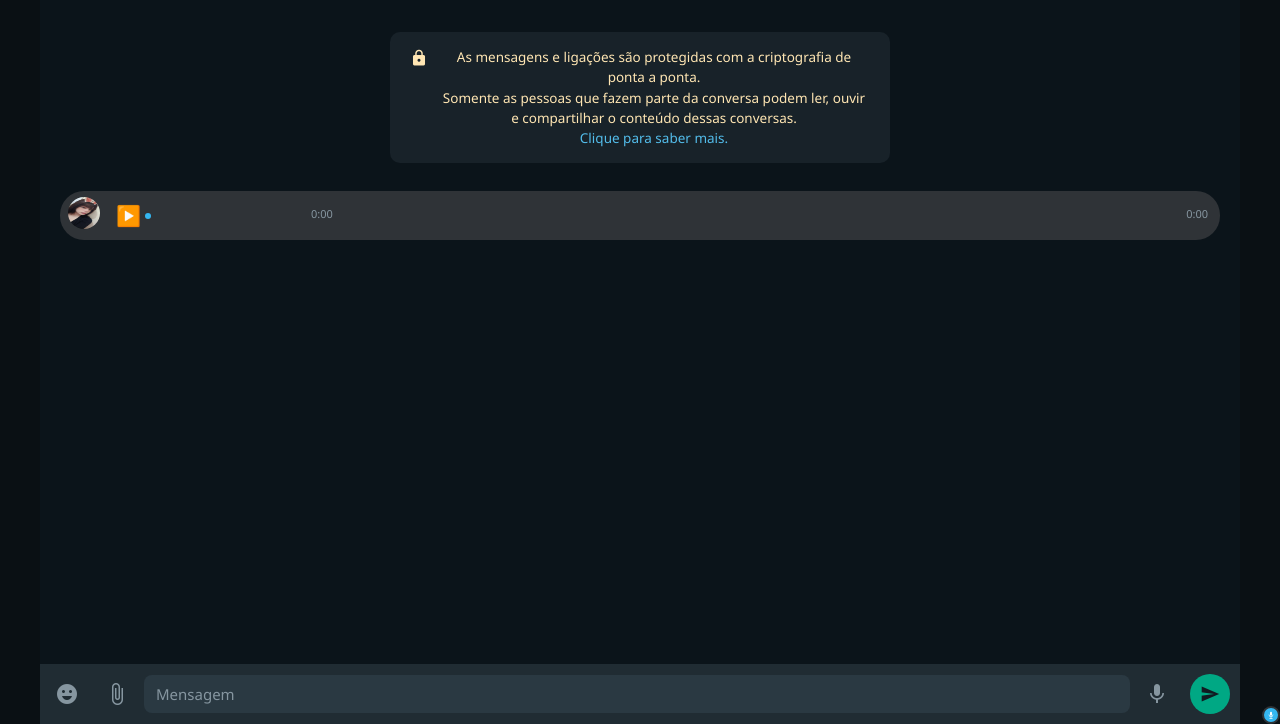
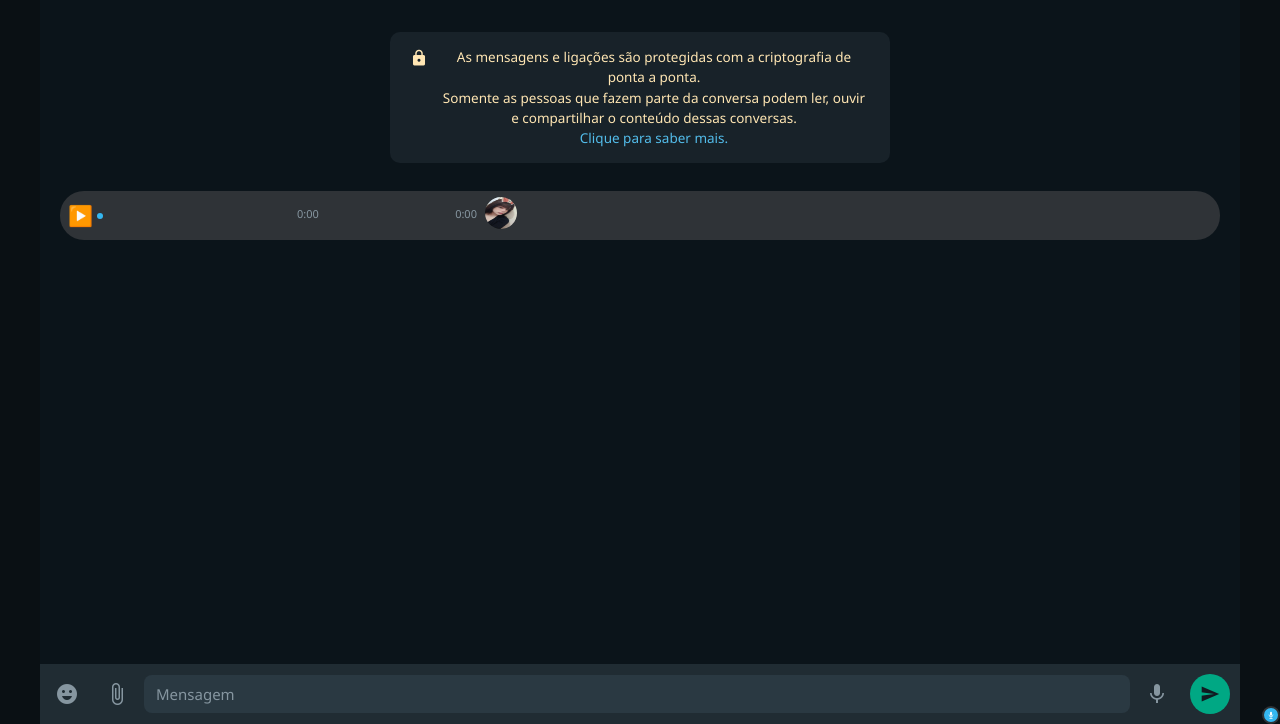
Before and after one commit to gustavo123123131/proxy-elevenlabs, a website: page public/index.html in a window 1280 px wide. Shown: the part 76-800 px from the top of the page. Drawn offline with Linux system fonts and the light colour scheme; no server answers.

Commit message:
Adiciona avatar para bolha de áudio

```diff
--- a/public/style.css
+++ b/public/style.css
@@ -365,16 +365,16 @@
     justify-content: space-between;
     font-size: 11px;
     color: #8696a0;
-    width: 100%;
+    width: 180px;      /* igual ao .waveform-container */
     margin-top: -4px;
-    padding: 0 4px;
+    padding: 0;        /* tira o padding extra */
   }
 
   /* em style.css, depois das regras atuais: */
 .audio-avatar-end {
-    order: -1;           /* move esse item pro início */
-    margin-left: 0;      /* remove margem que empurra pra direita */
-    margin-right: 8px;   /* dá um gap entre avatar e player */
+    order: 0;           /* move esse item pro início */
+    margin-left: 8;      /* remove margem que empurra pra direita */
+    margin-right: 0px;   /* dá um gap entre avatar e player */
   }
 
   .audio-avatar-end img {
```
